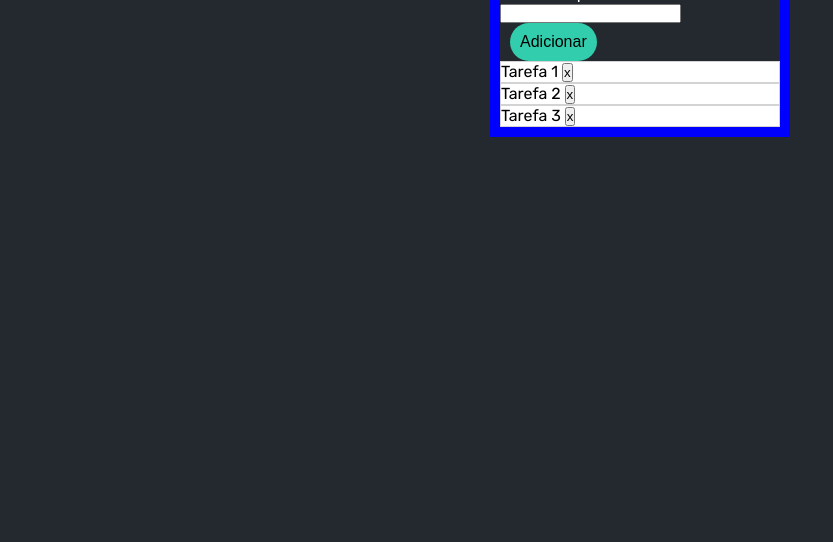
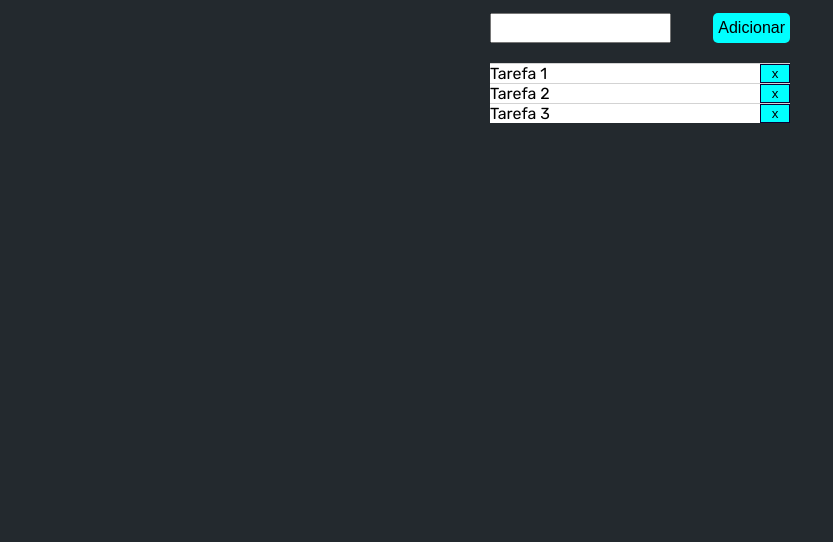
Before and after one commit to antonmax29/frontend-to-do-list, a plain HTML site: page tarefa-dia-4/lista-tarefa/index.html in a window 1280 px wide. Shown: the part 258-800 px from the top of the page, without its empty margins (0-833 px from the left). Drawn offline with Linux system fonts and the light colour scheme.

Commit message:
tarefa - 4 em conclusao

```diff
--- a/tarefa-dia-4/lista-tarefa/estilo.css
+++ b/tarefa-dia-4/lista-tarefa/estilo.css
@@ -11,8 +11,19 @@ body{
 main{
     max-width: 300px;
     margin: 0 auto;
-    border: 10px solid blue;
+
 }
+.entrada{
+    margin-top: 20px;
+    width: 300px;
+
+    display: flex;
+    height: 30px;
+
+    align-content: center;
+   justify-content: space-between;
+}
+
 .logo{
     width: 200px;
     margin: 20px;
@@ -22,26 +33,34 @@ h1, p{
     text-align: center;
 }
 .botao{
-    background-color: #32cdac;
-    padding: 10px;
+    background-color: aqua;
+    padding: 0 5px;
     border: none;
     margin-left: 10px;
-    border-radius: 20px;
+    border-radius: 5px;
     font-size: 1em;
   cursor: pointer;
 }
-#btn_adicionar{
-
+#caixa{
+    margin-top: 20px;
 }
 #lista{
+    list-style: none;
+}
+#lista .item{
+
     display: flex;
-    flex-direction: column;
-}
-#lista li{
+    justify-content: space-between;
+    border-top: 1px solid lightgray;
 
-    align-items: space-between;
-    border: 1px solid lightgray;
-    list-style: none;
-    width: 100%;
     background-color: #fff;
 }
+#lista li > span ~ button{
+    background-color: aqua;
+    border: 1px solid rgb(8, 0, 53);
+    width: 30px;
+}
+.concluida span {
+    text-decoration: line-through;
+    color: #a9a9a9;
+}
--- a/tarefa-dia-4/lista-tarefa/index.html
+++ b/tarefa-dia-4/lista-tarefa/index.html
@@ -18,19 +18,21 @@
         <main>
         <h1>Lista de tarefas</h1>
         <p>Minha primeira lista de tarefas</p>
-        <input type="text" id="tarefa-nova">
-        <button class="botao" id="btn_adicionar">Adicionar</button>
+        <div class="entrada">
+            <input class="item" type="text" id="tarefa-nova">
+            <button  class="botao item" id="btn_adicionar">Adicionar</button>
+        </div>
             <div id="caixa">
                 <ul id="lista">
-                    <li>
+                    <li class="item">
                         <span>Tarefa 1</span>
                         <button>x</button>
                     </li>
-                    <li>
+                    <li class="item">
                         <span>Tarefa 2</span>
                         <button>x</button>
                     </li>
-                    <li>
+                    <li class="item">
                         <span>Tarefa 3</span>
                         <button>x</button>
                     </li>
--- a/tarefa-dia-4/lista-tarefa/script.js
+++ b/tarefa-dia-4/lista-tarefa/script.js
@@ -1,11 +1,12 @@
 console.log("ok")
 const inputTarefa = document.getElementById("tarefa-nova")
 
-
+let idTarefa = 0
 function addTarefa() {
     const item = document.createElement('li')
-
-    item.innerHTML = `<li>
+  idTarefa++
+  item.id = idTarefa
+    item.innerHTML = `<li class="item">
     <span>${inputTarefa.value}</span>
     <button>x</button>
 </li>`
@@ -14,12 +15,10 @@ function addTarefa() {
 
     if(inputTarefa.value == ''){
 
-        alert( 'campo vazio!!')
-        alert(typeof(inputTarefa))
+        alert( 'campo vazio!! Digite um valor válido' )
+      //alert(typeof(inputTarefa))
 
-    }else if(inputTarefa.value == inputTarefa.value){
-    alert('ja existe tarefa')}
-    else{
+    }else{
         lista.appendChild(item)
     }
 
@@ -27,6 +26,10 @@ function addTarefa() {
 
 
 }
+function concluir(itemId) {
+    const tarefaSelecionada = document.getElementById(itemId);
+    tarefaSelecionada.className = "concluida";
+}
 const botao = document.querySelector('#btn_adicionar')
 
 botao.addEventListener('click', addTarefa)
```
